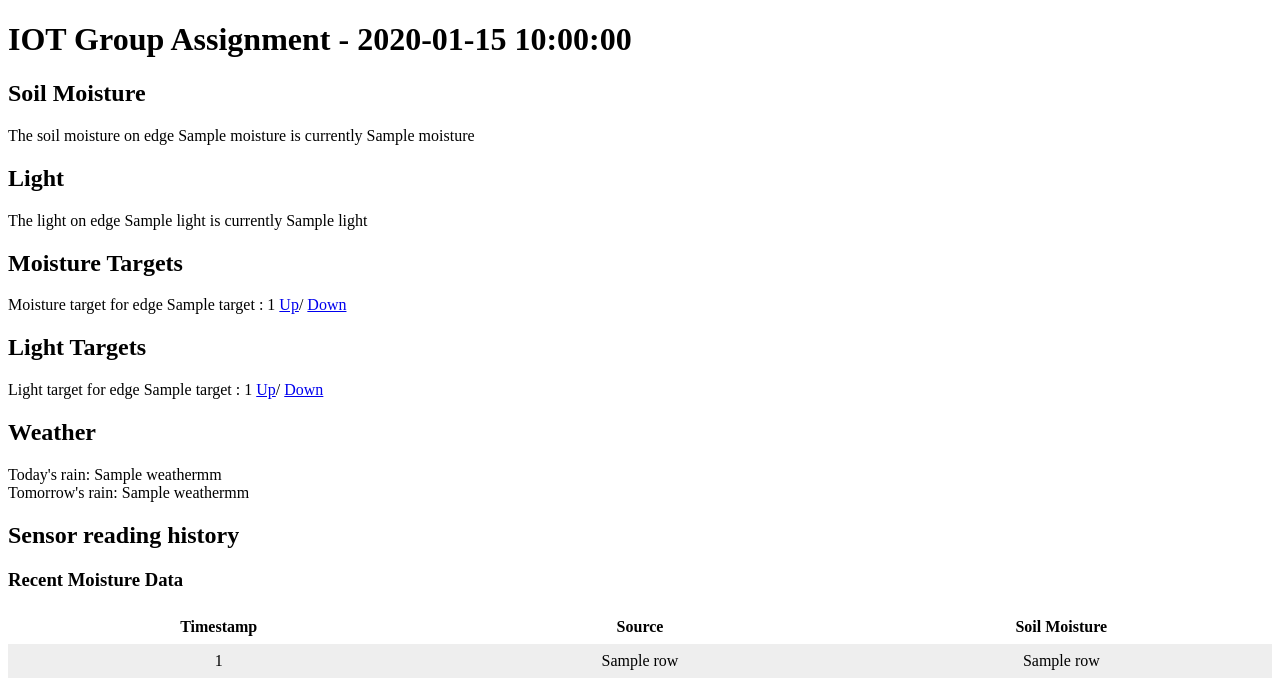
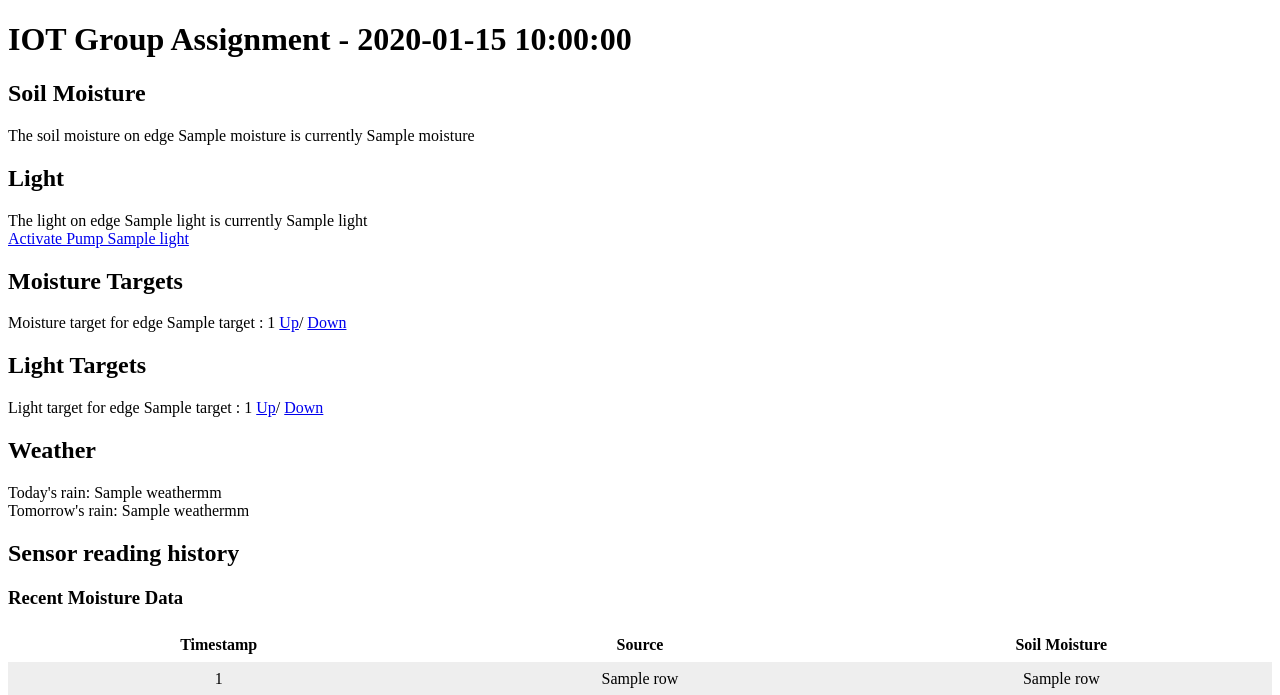
Before and after one commit to jag3rm3ist3r/GroupAssignment, a Flask app: template src/templates/index.html in a window 1280 px wide. Shown: the top 695 px of the page. Run offline with Flask 2, Linux system fonts and the light colour scheme; the template is opened without the code that fills it: most values are stand-ins (such as "Sample title", 1, 10 or a date in 2020); some libraries are stand-ins or nearby versions.

Commit message:
Added pump button to index

```diff
--- a/src/templates/index.html
+++ b/src/templates/index.html
@@ -40,14 +40,23 @@
 			{% endfor %}
 		</div>
 
+
+		{% for l in light %}
+		<div>
+			<div>
+				<a href="/pumpbutton/{{1[2]}}">Activate Pump {{ l[2] }}</a>
+			</div>
+		</div>
+		{% endfor %}
+
 		<h2>Moisture Targets</h2>
 		<div>
 			{% for targets in moisttarget %}
 			<div>
 				Moisture target for edge {{ targets[1] }} : {{ targets[0] }}
-				<a	href={{ '/moisture/' ~ targets[1] ~ '/up' }}
+				<a href={{ '/moisture/' ~ targets[1] ~ '/up' }}
 				   role="button">Up</a>/
-				<a	href={{ '/moisture/' ~ targets[1] ~ '/down' }}
+				<a href={{ '/moisture/' ~ targets[1] ~ '/down' }}
 				   role="button">Down</a>
 			</div>
 			{% endfor %}
@@ -58,9 +67,9 @@
 			{% for targets in lighttarget %}
 			<div>
 				Light target for edge {{ targets[1] }} : {{ targets[0] }}
-				<a	href={{ '/light/' ~ targets[1] ~ '/up' }}
+				<a href={{ '/light/' ~ targets[1] ~ '/up' }}
 				   role="button">Up</a>/
-				<a	href={{ '/light/' ~ targets[1] ~ '/down' }}
+				<a href={{ '/light/' ~ targets[1] ~ '/down' }}
 				   role="button">Down</a>
 			</div>
 			{% endfor %}
@@ -74,7 +83,9 @@
 		<h3>Recent Moisture Data</h3>
 
 		<table>
-		<th>Timestamp</th><th>Source</th><th>Soil Moisture</th>
+			<th>Timestamp</th>
+			<th>Source</th>
+			<th>Soil Moisture</th>
 			{% for row in recentmoist %}
 			<tr>
 				<td>{{ row[0] }}</td>
@@ -86,7 +97,9 @@
 
 		<h3>Recent Light Data</h3>
 		<table>
-		<th>Timestamp</th><th>Source</th><th>Light</th>
+			<th>Timestamp</th>
+			<th>Source</th>
+			<th>Light</th>
 			{% for row in recentlight %}
 			<tr>
 				<td>{{ row[0] }}</td>
```
Lines whose indentation alone changed are shown as unchanged.
